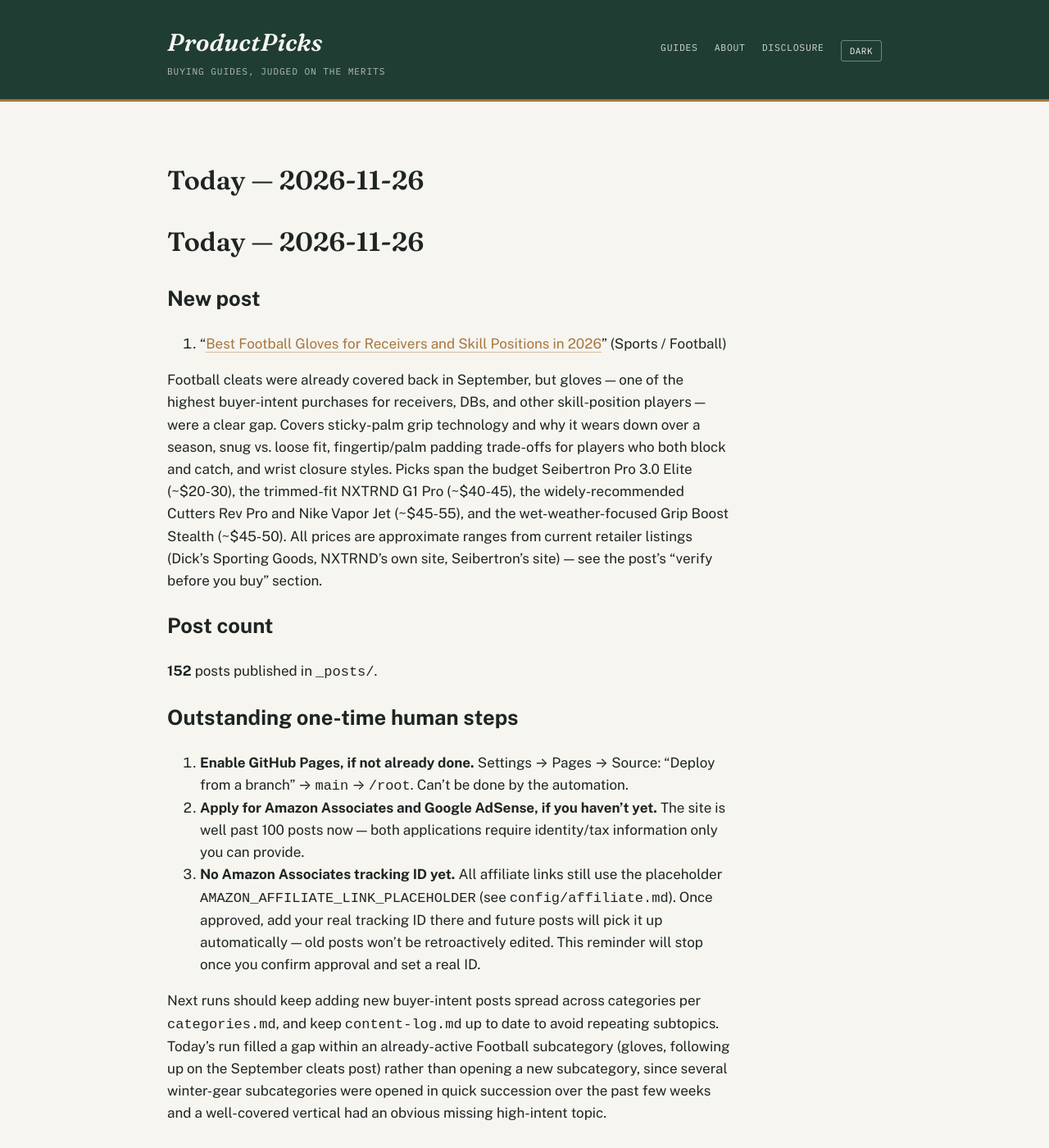
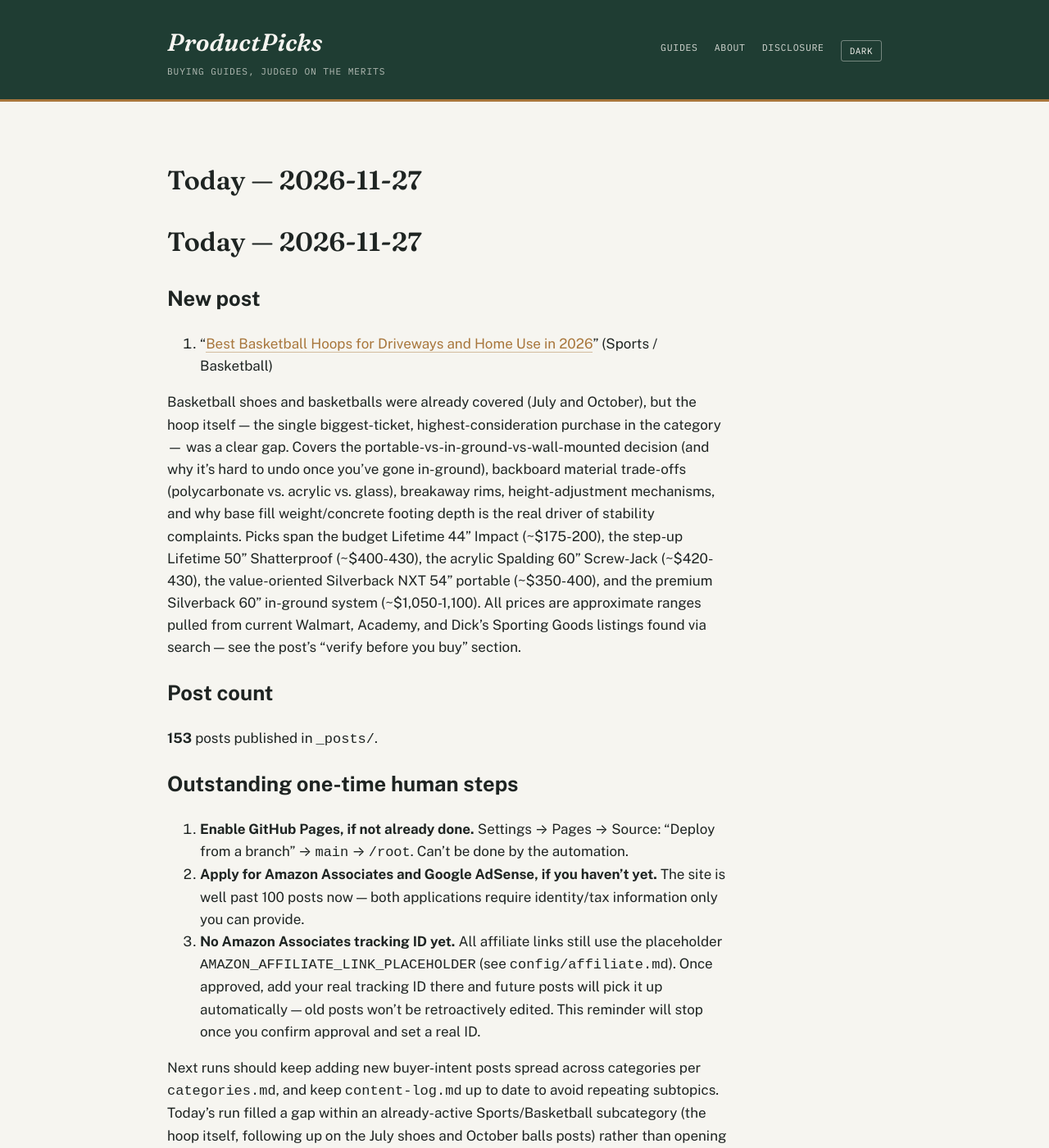
Before and after one commit to ajith198/ProductPicks, a Jekyll site: the page built from today.md, in a window 1280 px wide and 1400 px high. Shown: the whole window at 82% size. Built offline with Jekyll 4.4.1, drawn with Linux system fonts in a browser that asks for light colours; our own code applies the rules of GitHub Pages for plain Markdown files; some of the changed text lies outside the part shown.

Commit message:
daily: 2026-11-27 new post + log update
Co-Authored-By: Claude Sonnet 5 <noreply@anthropic.com>
Claude-Session: https://claude.ai/code/session_01UFLJpYunvwX5biCqiQSoet

```diff
--- a/today.md
+++ b/today.md
@@ -1,14 +1,14 @@
-# Today — 2026-11-26
+# Today — 2026-11-27
 
 ## New post
 
-1. "[Best Football Gloves for Receivers and Skill Positions in 2026](/sports/buying-guides/best-football-gloves-for-receivers-and-skill-positions/)" (Sports / Football)
+1. "[Best Basketball Hoops for Driveways and Home Use in 2026](/sports/buying-guides/best-basketball-hoops-for-driveways-and-home-use/)" (Sports / Basketball)
 
-Football cleats were already covered back in September, but gloves — one of the highest buyer-intent purchases for receivers, DBs, and other skill-position players — were a clear gap. Covers sticky-palm grip technology and why it wears down over a season, snug vs. loose fit, fingertip/palm padding trade-offs for players who both block and catch, and wrist closure styles. Picks span the budget Seibertron Pro 3.0 Elite (~$20-30), the trimmed-fit NXTRND G1 Pro (~$40-45), the widely-recommended Cutters Rev Pro and Nike Vapor Jet (~$45-55), and the wet-weather-focused Grip Boost Stealth (~$45-50). All prices are approximate ranges from current retailer listings (Dick's Sporting Goods, NXTRND's own site, Seibertron's site) — see the post's "verify before you buy" section.
+Basketball shoes and basketballs were already covered (July and October), but the hoop itself — the single biggest-ticket, highest-consideration purchase in the category — was a clear gap. Covers the portable-vs-in-ground-vs-wall-mounted decision (and why it's hard to undo once you've gone in-ground), backboard material trade-offs (polycarbonate vs. acrylic vs. glass), breakaway rims, height-adjustment mechanisms, and why base fill weight/concrete footing depth is the real driver of stability complaints. Picks span the budget Lifetime 44" Impact (~$175-200), the step-up Lifetime 50" Shatterproof (~$400-430), the acrylic Spalding 60" Screw-Jack (~$420-430), the value-oriented Silverback NXT 54" portable (~$350-400), and the premium Silverback 60" in-ground system (~$1,050-1,100). All prices are approximate ranges pulled from current Walmart, Academy, and Dick's Sporting Goods listings found via search — see the post's "verify before you buy" section.
 
 ## Post count
 
-**152** posts published in `_posts/`.
+**153** posts published in `_posts/`.
 
 ## Outstanding one-time human steps
 
@@ -16,4 +16,4 @@ Football cleats were already covered back in September, but gloves — one of th
 2. **Apply for Amazon Associates and Google AdSense, if you haven't yet.** The site is well past 100 posts now — both applications require identity/tax information only you can provide.
 3. **No Amazon Associates tracking ID yet.** All affiliate links still use the placeholder `AMAZON_AFFILIATE_LINK_PLACEHOLDER` (see `config/affiliate.md`). Once approved, add your real tracking ID there and future posts will pick it up automatically — old posts won't be retroactively edited. This reminder will stop once you confirm approval and set a real ID.
 
-Next runs should keep adding new buyer-intent posts spread across categories per `categories.md`, and keep `content-log.md` up to date to avoid repeating subtopics. Today's run filled a gap within an already-active Football subcategory (gloves, following up on the September cleats post) rather than opening a new subcategory, since several winter-gear subcategories were opened in quick succession over the past few weeks and a well-covered vertical had an obvious missing high-intent topic.
+Next runs should keep adding new buyer-intent posts spread across categories per `categories.md`, and keep `content-log.md` up to date to avoid repeating subtopics. Today's run filled a gap within an already-active Sports/Basketball subcategory (the hoop itself, following up on the July shoes and October balls posts) rather than opening a new subcategory, since basketball has been covered on the player-gear side but not the single biggest purchase in the category.
```
Also changed, not shown: TODAY.md (+1 -1 lines), _posts/2026-11-27-best-basketball-hoops-for-driveways-and-home-use.md (added, +58 -0 lines), content-log.md (+1 -0 lines).
